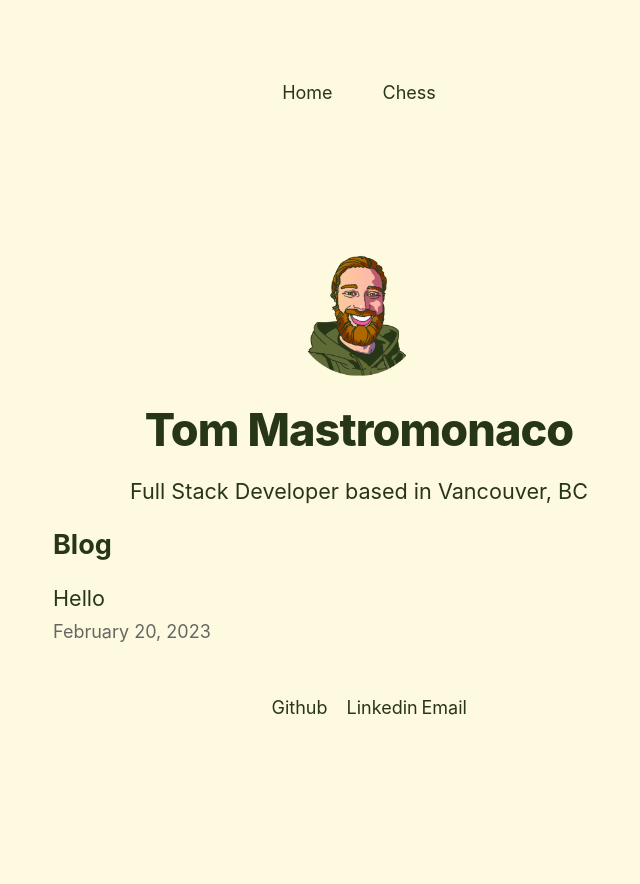
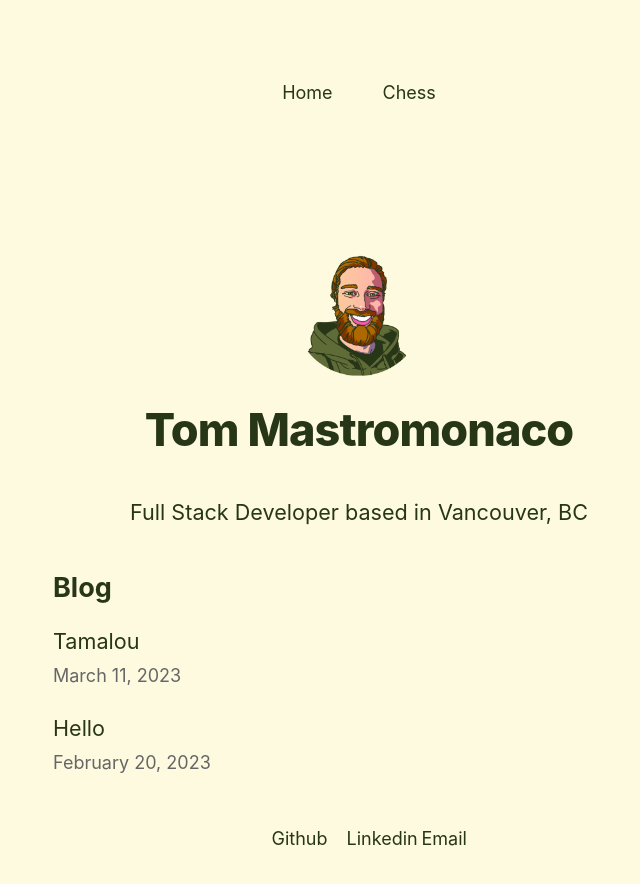
Before and after one commit to tmastrom/nextjs-portfolio, a Next.js app: page / in a window 1280 px wide. Shown: the top 884 px of the page, without its empty margins (281-921 px from the left). Before the commit the page ends 852 px from the top, so only its background shows below. Built offline with nearby package versions, Linux system fonts and the light colour scheme.

Commit message:
tamalou blog post

```diff
--- /dev/null
+++ b/posts/tamalou.md
@@ -0,0 +1,11 @@
+---
+title: 'Tamalou'
+date: '2023-03-11'
+---
+
+There's a card game I like to play called "Tamalou". I didn't always have a pen and paper handy and I found keeping score in my notes app clunky, so I created a simple app to keep track of the score.
+
+I used NextJS with MaterialUI components and deployed the app using Vercel to [tamaloo.vercel.app/](https://tamaloo.vercel.app/). <br>
+
+
+Thanks for looking
--- a/styles/global.css
+++ b/styles/global.css
@@ -1,5 +1,4 @@
 * {
-  margin: 0;
   padding: 0;
   box-sizing: border-box;
 }
--- a/styles/utils.module.css
+++ b/styles/utils.module.css
@@ -53,6 +53,7 @@
 
 .listItem {
     margin: 0 0 1.25rem;
+    display: block;
 }
 
 .lightText {
```
